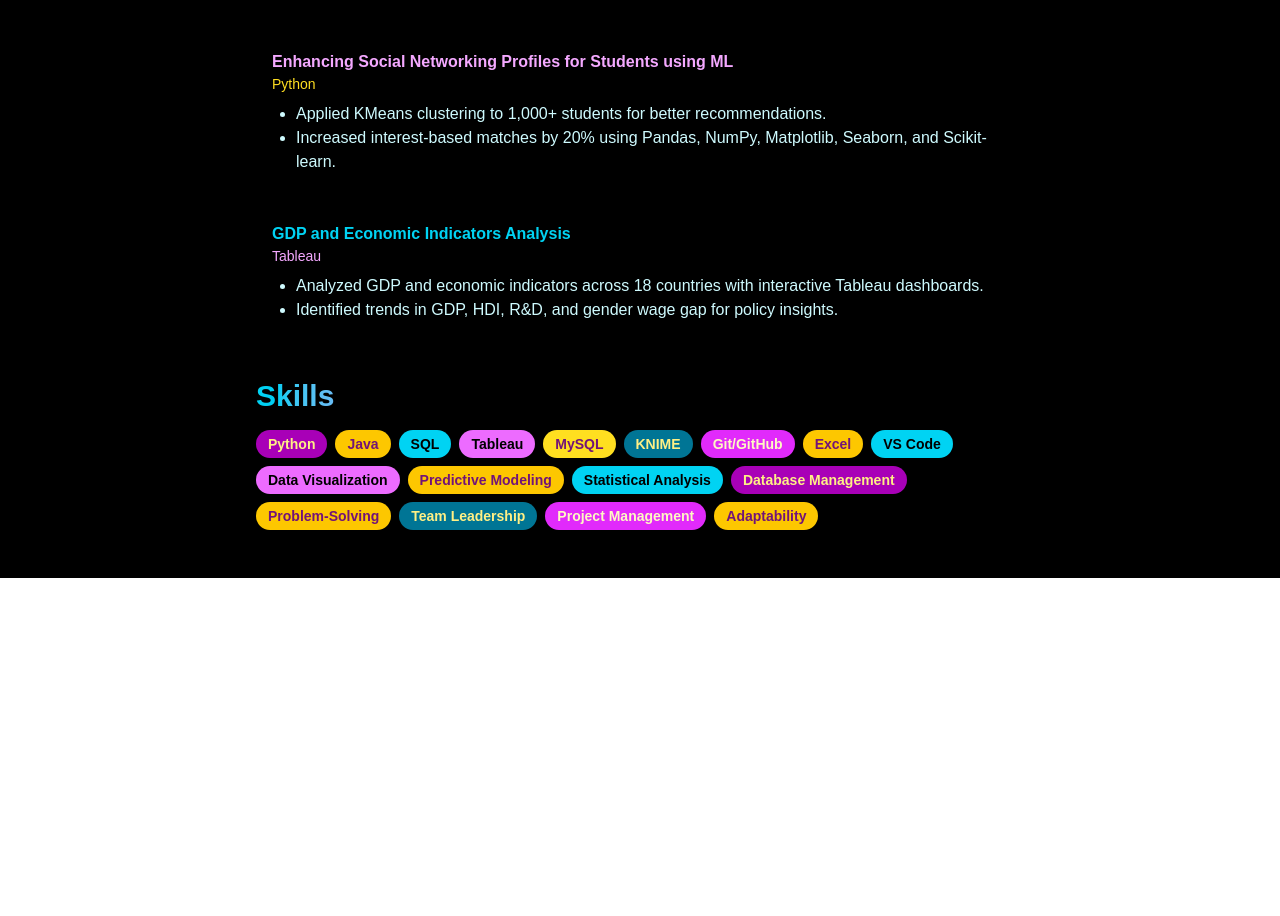
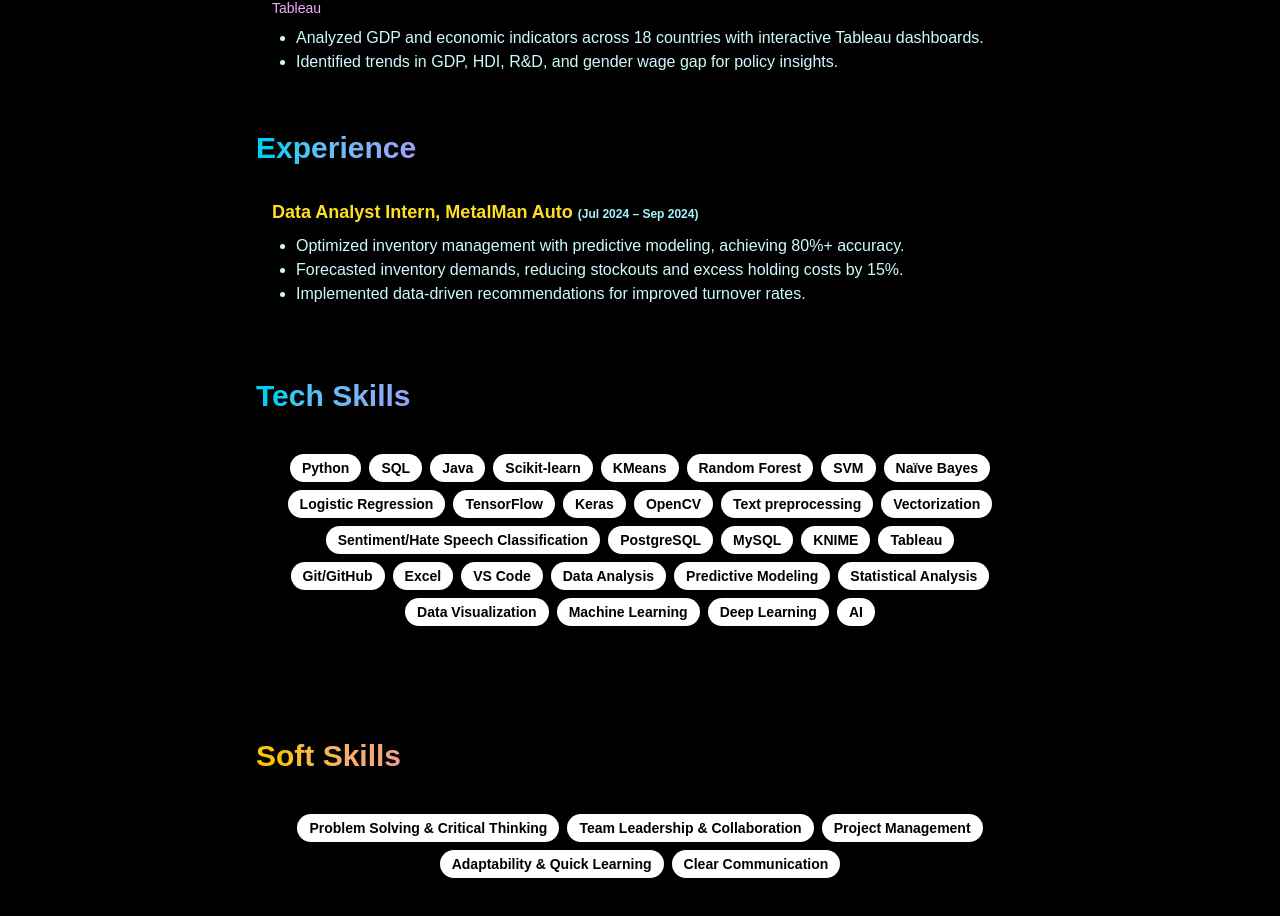
Before and after one commit to Gaurav-Bhardwajj/Gaurav-Bhardwajj.github.io, a Next.js app: page / in a window 1280 px wide. Shown: the part 1563-2479 px from the top of the page. Before the commit the page ends 2141 px from the top, so only its background shows below. Built offline with nearby package versions, Linux system fonts and the light colour scheme.

Commit message:
Reorder sections: About Me, Projects, Experience, Tech Skills, Soft Skills. Remove redundant skills section and ensure only two skills headings with bubbles.

```diff
--- a/src/app/page.tsx
+++ b/src/app/page.tsx
@@ -48,25 +48,7 @@ export default function Home() {
         </section>
 
         <main className="w-full max-w-3xl mx-auto flex flex-col gap-10">
-          <section>
-            <h2 className="text-3xl font-bold mb-4 bg-gradient-to-r from-cyan-400 via-fuchsia-500 to-yellow-400 text-transparent bg-clip-text drop-shadow">
-              Experience
-            </h2>
-            <div className="bg-black/80 rounded-lg shadow p-4 mb-4">
-              <h3 className="font-bold text-lg text-yellow-300">
-                Data Analyst Intern, MetalMan Auto{' '}
-                <span className="text-xs text-cyan-200">
-                  (Jul 2024 – Sep 2024)
-                </span>
-              </h3>
-              <ul className="list-disc ml-6 mt-2 text-cyan-100">
-                <li>Optimized inventory management with predictive modeling, achieving 80%+ accuracy.</li>
-                <li>Forecasted inventory demands, reducing stockouts and excess holding costs by 15%.</li>
-                <li>Implemented data-driven recommendations for improved turnover rates.</li>
-              </ul>
-            </div>
-          </section>
-
+          {/* Projects Section */}
           <section>
             <h2 className="text-3xl font-bold mb-4 bg-gradient-to-r from-yellow-400 via-fuchsia-500 to-cyan-400 text-transparent bg-clip-text drop-shadow">
               Projects
@@ -108,28 +90,79 @@ export default function Home() {
             </div>
           </section>
 
+          {/* Experience Section */}
           <section>
             <h2 className="text-3xl font-bold mb-4 bg-gradient-to-r from-cyan-400 via-fuchsia-500 to-yellow-400 text-transparent bg-clip-text drop-shadow">
-              Skills
+              Experience
             </h2>
-            <div className="flex flex-wrap gap-2">
-              <span className="bg-fuchsia-700 text-yellow-200 px-3 py-1 rounded-full text-sm font-semibold">Python</span>
-              <span className="bg-yellow-400 text-fuchsia-900 px-3 py-1 rounded-full text-sm font-semibold">Java</span>
-              <span className="bg-cyan-400 text-black px-3 py-1 rounded-full text-sm font-semibold">SQL</span>
-              <span className="bg-fuchsia-400 text-black px-3 py-1 rounded-full text-sm font-semibold">Tableau</span>
-              <span className="bg-yellow-300 text-fuchsia-900 px-3 py-1 rounded-full text-sm font-semibold">MySQL</span>
-              <span className="bg-cyan-700 text-yellow-200 px-3 py-1 rounded-full text-sm font-semibold">KNIME</span>
-              <span className="bg-fuchsia-500 text-yellow-100 px-3 py-1 rounded-full text-sm font-semibold">Git/GitHub</span>
-              <span className="bg-yellow-400 text-fuchsia-900 px-3 py-1 rounded-full text-sm font-semibold">Excel</span>
-              <span className="bg-cyan-400 text-black px-3 py-1 rounded-full text-sm font-semibold">VS Code</span>
-              <span className="bg-fuchsia-400 text-black px-3 py-1 rounded-full text-sm font-semibold">Data Visualization</span>
-              <span className="bg-yellow-400 text-fuchsia-900 px-3 py-1 rounded-full text-sm font-semibold">Predictive Modeling</span>
-              <span className="bg-cyan-400 text-black px-3 py-1 rounded-full text-sm font-semibold">Statistical Analysis</span>
-              <span className="bg-fuchsia-700 text-yellow-200 px-3 py-1 rounded-full text-sm font-semibold">Database Management</span>
-              <span className="bg-yellow-400 text-fuchsia-900 px-3 py-1 rounded-full text-sm font-semibold">Problem-Solving</span>
-              <span className="bg-cyan-700 text-yellow-200 px-3 py-1 rounded-full text-sm font-semibold">Team Leadership</span>
-              <span className="bg-fuchsia-500 text-yellow-100 px-3 py-1 rounded-full text-sm font-semibold">Project Management</span>
-              <span className="bg-yellow-400 text-fuchsia-900 px-3 py-1 rounded-full text-sm font-semibold">Adaptability</span>
+            <div className="bg-black/80 rounded-lg shadow p-4 mb-4">
+              <h3 className="font-bold text-lg text-yellow-300">
+                Data Analyst Intern, MetalMan Auto{' '}
+                <span className="text-xs text-cyan-200">
+                  (Jul 2024 – Sep 2024)
+                </span>
+              </h3>
+              <ul className="list-disc ml-6 mt-2 text-cyan-100">
+                <li>Optimized inventory management with predictive modeling, achieving 80%+ accuracy.</li>
+                <li>Forecasted inventory demands, reducing stockouts and excess holding costs by 15%.</li>
+                <li>Implemented data-driven recommendations for improved turnover rates.</li>
+              </ul>
+            </div>
+          </section>
+
+          {/* Technical Skills Section */}
+          <section>
+            <h2 className="text-3xl font-bold mb-4 bg-gradient-to-r from-cyan-400 via-fuchsia-500 to-yellow-400 text-transparent bg-clip-text drop-shadow">
+              Tech Skills
+            </h2>
+            <div className="bg-black/80 rounded-lg shadow p-6 mb-8 text-cyan-100">
+              <div className="flex flex-wrap gap-2 justify-center mb-4">
+                <span className="bg-white text-black px-3 py-1 rounded-full text-sm font-semibold">Python</span>
+                <span className="bg-white text-black px-3 py-1 rounded-full text-sm font-semibold">SQL</span>
+                <span className="bg-white text-black px-3 py-1 rounded-full text-sm font-semibold">Java</span>
+                <span className="bg-white text-black px-3 py-1 rounded-full text-sm font-semibold">Scikit-learn</span>
+                <span className="bg-white text-black px-3 py-1 rounded-full text-sm font-semibold">KMeans</span>
+                <span className="bg-white text-black px-3 py-1 rounded-full text-sm font-semibold">Random Forest</span>
+                <span className="bg-white text-black px-3 py-1 rounded-full text-sm font-semibold">SVM</span>
+                <span className="bg-white text-black px-3 py-1 rounded-full text-sm font-semibold">Naïve Bayes</span>
+                <span className="bg-white text-black px-3 py-1 rounded-full text-sm font-semibold">Logistic Regression</span>
+                <span className="bg-white text-black px-3 py-1 rounded-full text-sm font-semibold">TensorFlow</span>
+                <span className="bg-white text-black px-3 py-1 rounded-full text-sm font-semibold">Keras</span>
+                <span className="bg-white text-black px-3 py-1 rounded-full text-sm font-semibold">OpenCV</span>
+                <span className="bg-white text-black px-3 py-1 rounded-full text-sm font-semibold">Text preprocessing</span>
+                <span className="bg-white text-black px-3 py-1 rounded-full text-sm font-semibold">Vectorization</span>
+                <span className="bg-white text-black px-3 py-1 rounded-full text-sm font-semibold">Sentiment/Hate Speech Classification</span>
+                <span className="bg-white text-black px-3 py-1 rounded-full text-sm font-semibold">PostgreSQL</span>
+                <span className="bg-white text-black px-3 py-1 rounded-full text-sm font-semibold">MySQL</span>
+                <span className="bg-white text-black px-3 py-1 rounded-full text-sm font-semibold">KNIME</span>
+                <span className="bg-white text-black px-3 py-1 rounded-full text-sm font-semibold">Tableau</span>
+                <span className="bg-white text-black px-3 py-1 rounded-full text-sm font-semibold">Git/GitHub</span>
+                <span className="bg-white text-black px-3 py-1 rounded-full text-sm font-semibold">Excel</span>
+                <span className="bg-white text-black px-3 py-1 rounded-full text-sm font-semibold">VS Code</span>
+                <span className="bg-white text-black px-3 py-1 rounded-full text-sm font-semibold">Data Analysis</span>
+                <span className="bg-white text-black px-3 py-1 rounded-full text-sm font-semibold">Predictive Modeling</span>
+                <span className="bg-white text-black px-3 py-1 rounded-full text-sm font-semibold">Statistical Analysis</span>
+                <span className="bg-white text-black px-3 py-1 rounded-full text-sm font-semibold">Data Visualization</span>
+                <span className="bg-white text-black px-3 py-1 rounded-full text-sm font-semibold">Machine Learning</span>
+                <span className="bg-white text-black px-3 py-1 rounded-full text-sm font-semibold">Deep Learning</span>
+                <span className="bg-white text-black px-3 py-1 rounded-full text-sm font-semibold">AI</span>
+              </div>
+            </div>
+          </section>
+
+          {/* Soft Skills Section */}
+          <section>
+            <h2 className="text-3xl font-bold mb-4 bg-gradient-to-r from-yellow-400 via-fuchsia-500 to-cyan-400 text-transparent bg-clip-text drop-shadow">
+              Soft Skills
+            </h2>
+            <div className="bg-black/80 rounded-lg shadow p-6 mb-8 text-cyan-100">
+              <div className="flex flex-wrap gap-2 justify-center mb-4">
+                <span className="bg-white text-black px-3 py-1 rounded-full text-sm font-semibold">Problem Solving & Critical Thinking</span>
+                <span className="bg-white text-black px-3 py-1 rounded-full text-sm font-semibold">Team Leadership & Collaboration</span>
+                <span className="bg-white text-black px-3 py-1 rounded-full text-sm font-semibold">Project Management</span>
+                <span className="bg-white text-black px-3 py-1 rounded-full text-sm font-semibold">Adaptability & Quick Learning</span>
+                <span className="bg-white text-black px-3 py-1 rounded-full text-sm font-semibold">Clear Communication</span>
+              </div>
             </div>
           </section>
         </main>
```
